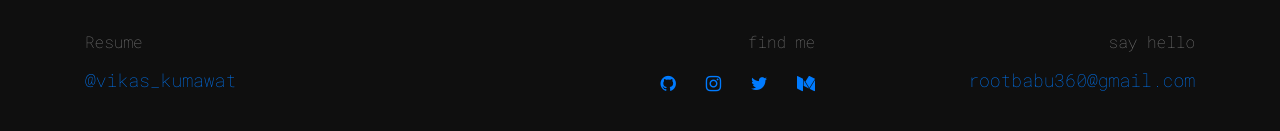
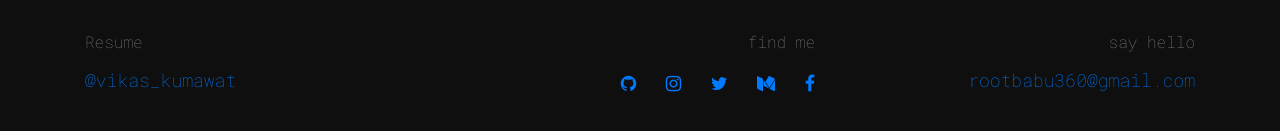
Before and after one commit to Neelaksh-Singh/rootbabu, a plain HTML site: page index.html in a window 1280 px wide. Shown: the part 2445-2576 px from the top of the page. Drawn offline with nearby package versions, Linux system fonts and the light colour scheme.

Commit message:
index.html
add facebook icon and link info.

```diff
--- a/index.html
+++ b/index.html
@@ -230,18 +230,19 @@
 							<div class="">
 
                                  <h5 class="wow fadeInUp" data-wow-delay="0.2s"><a href="#">web-based</a></h5>
+				<!-- link is not given -->
 
 
                             </div>
 							<div class="">
 
                                  <h5 class="wow fadeInUp" data-wow-delay="0.2s"><a href="#">Machine Learning</a></h5>
-
+                                          	<!-- link is not given -->
                             </div>
 							<div class="">
 
                                  <h5 class="wow fadeInUp" data-wow-delay="0.2s"><a href="#">Deep Learning</a></h5>
-
+                                          	<!-- link is not given -->
                             </div>
 							<div class="">
 
@@ -288,7 +289,9 @@
                                                 <li  class="wow fadeInUp" data-wow-delay="0.6s"><a href="https://www.instagram.com/root_babu/"><i class="fa fa-instagram" aria-hidden="true" id="icon1"></i></a></li>
                                                 <li class="wow fadeInUp" data-wow-delay="0.8s"><a href="https://twitter.com/vikas25019"><i class="fa fa-twitter" aria-hidden="true" id="icon1"></i></a></li>
                                                 <li  class="wow fadeInUp" data-wow-delay="1s"><a href="https://medium.com/@vikas25019"><i class="fa fa-medium" aria-hidden="true" id="icon1"></i></a></li>
-                                          </ul>
+                                            <li  class="wow fadeInUp" data-wow-delay="1s"><a href="https://facebook.com/@vikas25019"><i class="fa fa-facebook" aria-hidden="true" id="icon1"></i></a></li>
+
+					    </ul>
 
                                           <br><br>
                                     </div>
```
